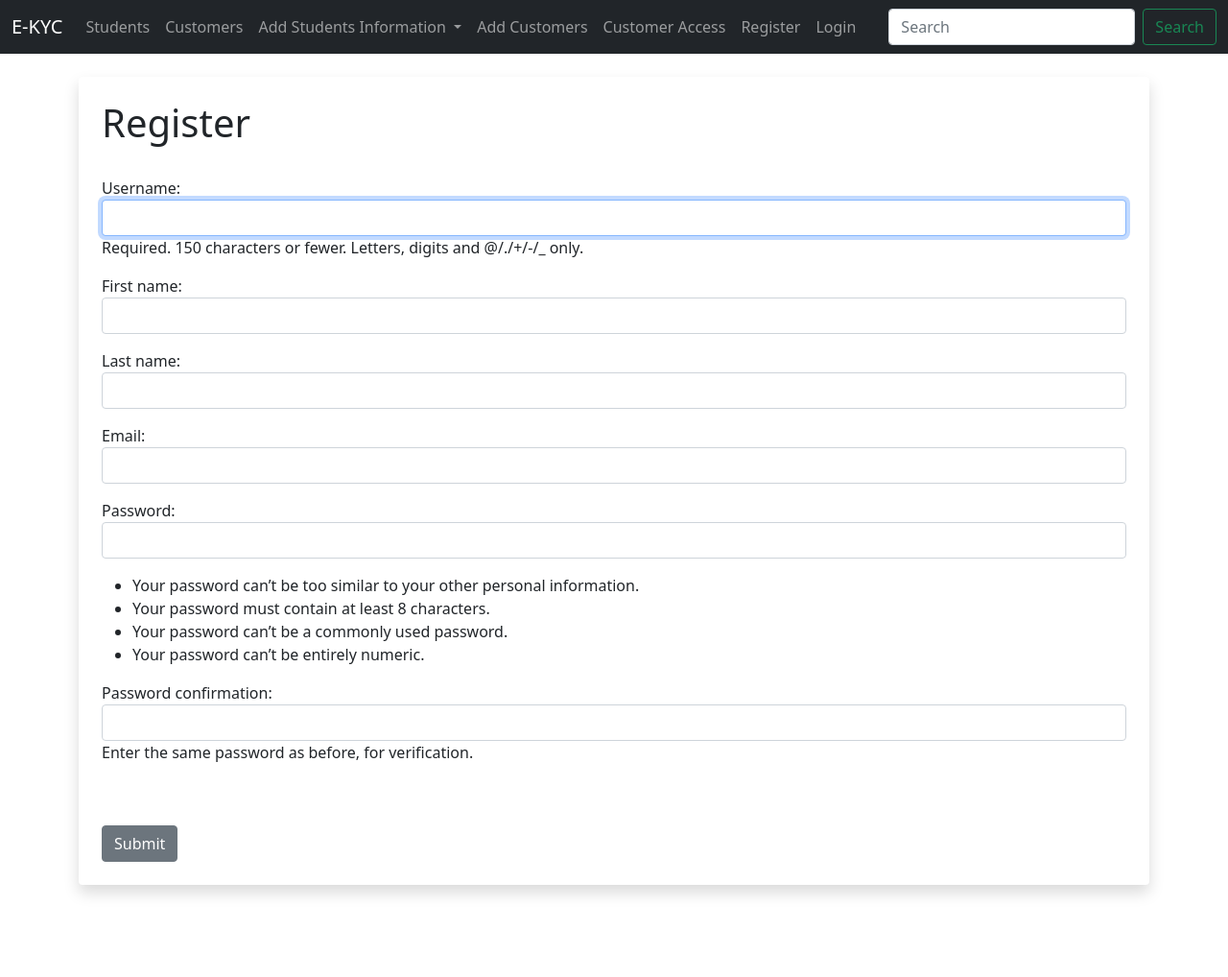
After one commit to Astrio-P/E-Kyc-Project, a Django app: page /admins/register_user in a window 1280 px wide. The commit adds this page. Shown: the whole page at 96% size. Run offline with Django 3.2, Linux system fonts and the light colour scheme.

Commit message:
Created Registration for user

```diff
--- /dev/null
+++ b/admins/forms.py
@@ -0,0 +1,22 @@
+from django.contrib.auth.forms import UserCreationForm
+from django.contrib.auth.models import User
+from django import forms
+
+
+class RegisterUserForm(UserCreationForm):
+	email = forms.EmailField(widget=forms.EmailInput(attrs={'class':'form-control'}))
+	first_name = forms.CharField(max_length=50, widget=forms.TextInput(attrs={'class':'form-control'}))
+	last_name = forms.CharField(max_length=50, widget=forms.TextInput(attrs={'class':'form-control'}))
+
+
+	class Meta:
+		model = User
+		fields = ('username', 'first_name', 'last_name', 'email', 'password1', 'password2')
+
+
+	def __init__(self, *args, **kwargs):
+		super(RegisterUserForm, self).__init__(*args, **kwargs)
+
+		self.fields['username'].widget.attrs['class'] = 'form-control'
+		self.fields['password1'].widget.attrs['class'] = 'form-control'
+		self.fields['password2'].widget.attrs['class'] = 'form-control'
--- /dev/null
+++ b/admins/templates/authenticate/register_user.html
@@ -0,0 +1,36 @@
+{% extends 'mainapp/base.html' %}
+
+{% block content %}
+
+{% if form.errors %}
+	<div class="alert alert-warning alert-dismissible fade show" role="alert">
+            There was an error with your form...
+            <button type="button" class="btn-close" data-bs-dismiss="alert" aria-label="Close"></button>
+          </div>
+
+
+
+{% endif %}
+
+	<div class="shadow p-4 mb-5 bg-body rounded">
+	<h1>Register</h1>
+<br/>
+
+
+		<form action="{% url 'register_user' %}" method=POST>
+			{% csrf_token %}
+
+			{{ form.as_p }}
+
+
+
+
+
+<br/><br/>
+			<input type="submit" value="Submit" class="btn btn-secondary">
+
+		</form>
+
+</div>
+<br/><br/>
+{% endblock %}
--- a/admins/urls.py
+++ b/admins/urls.py
@@ -2,6 +2,7 @@ from .import views
 from django.urls import path, include
 
 urlpatterns = [
-    path('login_admin', views.login_admin, name='login' ),
-    path('logout_admin', views.logout_admin, name = 'logout')
+    path('login', views.login_admin, name='login' ),
+    path('logout', views.logout_admin, name = 'logout'),
+    path('register_user', views.register_user, name='register_user'),
 ]
--- a/admins/views.py
+++ b/admins/views.py
@@ -1,6 +1,8 @@
 from django.shortcuts import render, redirect
 from django.contrib.auth import authenticate, login, logout
 from django.contrib import messages
+from django.contrib.auth.forms import UserCreationForm
+from .forms import RegisterUserForm
 
 # Create your views here.
 
@@ -22,3 +24,21 @@ def logout_admin(request):
     logout(request)
     messages.success(request, ("You are logged out."))
     return redirect('home')
+
+def register_user(request):
+	if request.method == "POST":
+		form = RegisterUserForm(request.POST)
+		if form.is_valid():
+			form.save()
+			username = form.cleaned_data['username']
+			password = form.cleaned_data['password1']
+			user = authenticate(username=username, password=password)
+			login(request, user)
+			messages.success(request, ("Registration Successful!"))
+			return redirect('home')
+	else:
+		form = RegisterUserForm()
+
+	return render(request, 'authenticate/register_user.html', {
+		'form':form,
+		})
--- a/mainapp/templates/mainapp/navbar.html
+++ b/mainapp/templates/mainapp/navbar.html
@@ -40,6 +40,10 @@
           </li>
           {% else %}
           <li class="nav-item">
+            <a class="nav-link" href="{% url 'register_user' %}">Register</a>
+          </li>
+
+          <li class="nav-item">
             <a class="nav-link" href="{% url 'login' %}">Login</a>
           </li>
           {% endif %}
```
Also changed, not shown: db.sqlite3.
